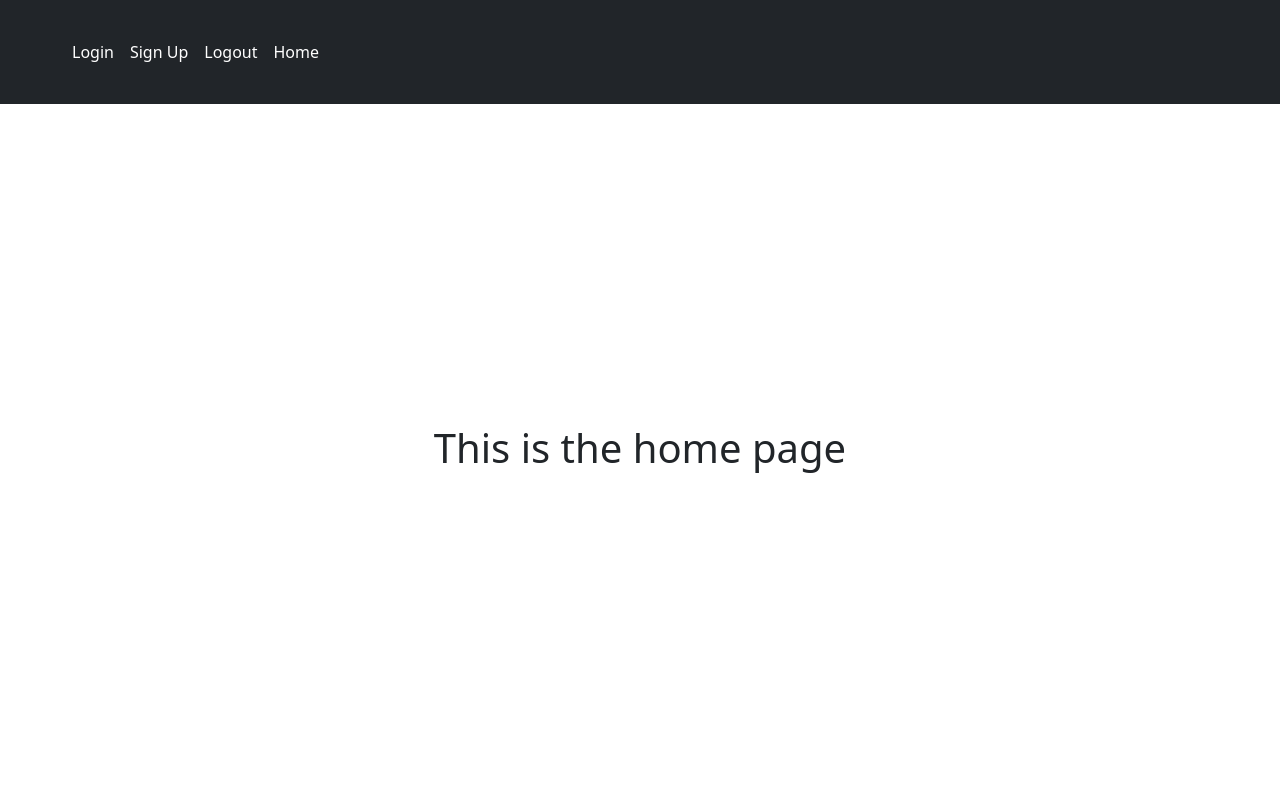
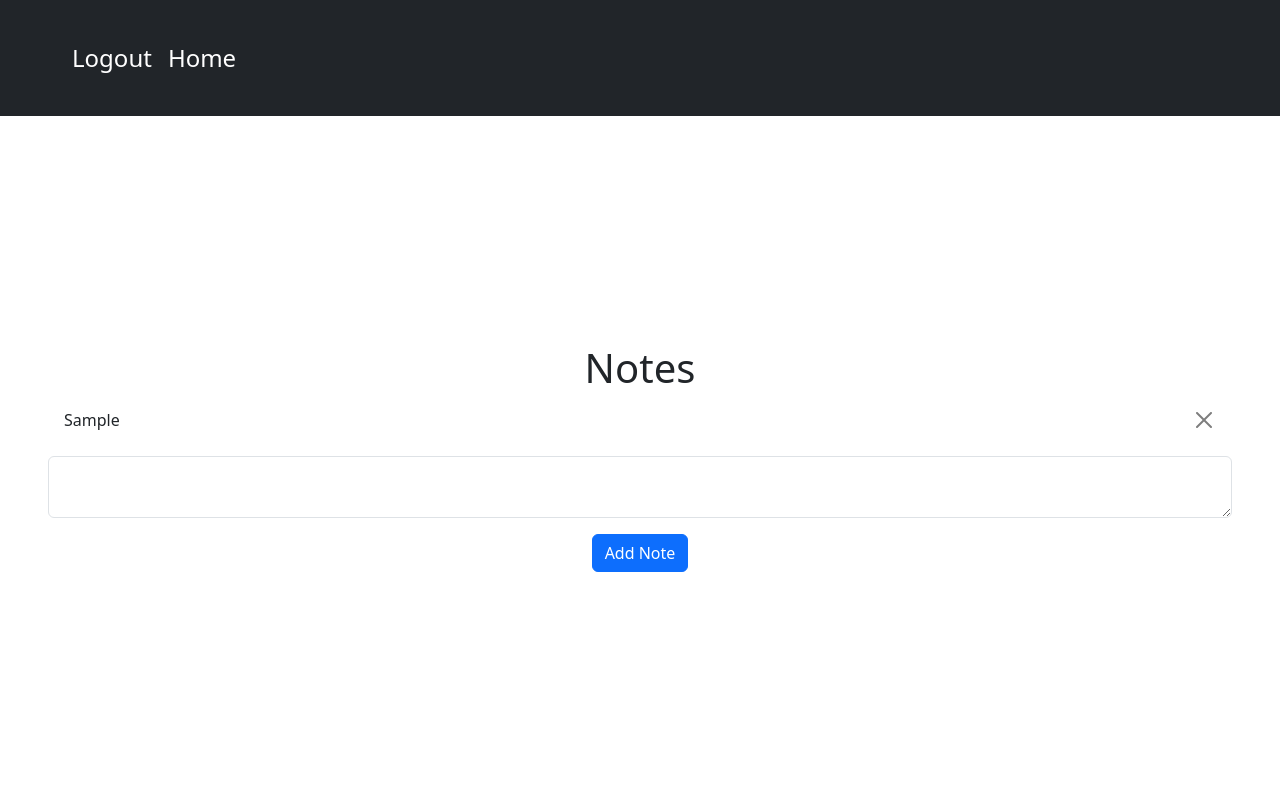
Before and after one commit to ryanwcchan/flask-notes-app, a Flask app: template website/templates/home.html in a window 1280 px wide. Run offline with Flask 3, Linux system fonts and the light colour scheme; the template is opened without the code that fills it: values that come from a table or form of the project are taken from there, others are empty; tables that the repository leaves empty hold one stand-in row (values such as "Sample post").

Commit message:
feat: Added login and signup checks. feat: Displayed navbar items based on user login status. feat: Added notes form and route for creating and deleting notes.

```diff
--- a/website/__init__.py
+++ b/website/__init__.py
@@ -1,6 +1,7 @@
 from flask import Flask
 from flask_sqlalchemy import SQLAlchemy
 from os import path
+from flask_login import LoginManager, current_user
 
 db = SQLAlchemy()
 
@@ -22,6 +23,18 @@ def create_app():
 
     create_database(app)
 
+    login_manager = LoginManager()
+    login_manager.login_view = 'auth.login'
+    login_manager.init_app(app)
+
+    @login_manager.user_loader
+    def load_user(id):
+        return User.query.get(int(id))
+
+    @app.context_processor
+    def inject_user():
+        return dict(user=current_user)
+
     return app
 
 def create_database(app):
--- /dev/null
+++ b/website/static/index.js
@@ -0,0 +1,8 @@
+function deleteNote(noteId) {
+  fetch("/delete-note", {
+    method: "POST",
+    body: JSON.stringify({ noteId: noteId }),
+  }).then((_res) => {
+    window.location.href = "/";
+  });
+}
--- a/website/templates/base.html
+++ b/website/templates/base.html
@@ -24,16 +24,27 @@
 
       <div class="collapse navbar-collapse p-3 ps-5" id="navbar">
         <div class="navbar-nav">
-          <a class="nav-item nav-link text-white" id="login" href="/login"
+          {% if user.is_authenticated %}
+          <a
+            class="nav-item nav-link text-white fs-4"
+            id="logout"
+            href="/logout"
+            >Logout</a
+          >
+          <a class="nav-item nav-link text-white fs-4" id="home" href="/"
+            >Home</a
+          >
+          {% else %}
+          <a class="nav-item nav-link text-white fs-4" id="login" href="/login"
             >Login</a
           >
-          <a class="nav-item nav-link text-white" id="signUp" href="/sign-up"
+          <a
+            class="nav-item nav-link text-white fs-4"
+            id="signUp"
+            href="/sign-up"
             >Sign Up</a
           >
-          <a class="nav-item nav-link text-white" id="logout" href="/logout"
-            >Logout</a
-          >
-          <a class="nav-item nav-link text-white" id="home" href="/">Home</a>
+          {% endif %}
         </div>
       </div>
     </nav>
@@ -52,9 +63,7 @@
     </div>
     {% endif %} {% endfor %} {% endif %} {% endwith %}
 
-    <main
-      class="d-flex flex-column justify-content-center align-items-center flex-grow-1 px-5"
-    >
+    <main class="d-flex flex-column justify-content-center flex-grow-1 px-5">
       {% block content %}{% endblock %}
     </main>
     <script
@@ -62,5 +71,10 @@
       integrity="sha384-YvpcrYf0tY3lHB60NNkmXc5s9fDVZLESaAA55NDzOxhy9GkcIdslK1eN7N6jIeHz"
       crossorigin="anonymous"
     ></script>
+
+    <script
+      type="text/javascript"
+      src="{{ url_for('static', filename='index.js') }}"
+    ></script>
   </body>
 </html>
--- a/website/templates/home.html
+++ b/website/templates/home.html
@@ -1,4 +1,25 @@
 {% extends "base.html" %} {% block title %}Home{% endblock %} {% block content
 %}
-<h1>This is the home page</h1>
+<h1 class="text-center">Notes</h1>
+<ul class="list-group list-group-flush" id="notes">
+  {% for note in user.notes %}
+  <li class="list-group-item d-flex justify-content-between">
+    {{ note.data }}
+    <button
+      type="button"
+      class="btn-close"
+      onclick="deleteNote('{{ note.id }}')"
+    ></button>
+  </li>
+  {% endfor %}
+</ul>
+
+<form method="POST">
+  <div class="class mt-3">
+    <textarea name="note" id="note" class="form-control w-100"></textarea>
+  </div>
+  <div class="d-flex justify-content-center mt-3">
+    <button type="submit" class="btn btn-primary">Add Note</button>
+  </div>
+</form>
 {% endblock %}
--- a/website/templates/login.html
+++ b/website/templates/login.html
@@ -1,6 +1,6 @@
 {% extends "base.html" %} {% block title %}Login{% endblock %} {% block content
 %}
-<div class="container p-3 m-3">
+<div class="container p-3 m-3 w-50">
   <h1>Login</h1>
   <form action="" method="POST">
     <div class="mb-3">
@@ -25,7 +25,7 @@
         required
       />
     </div>
-    <button type="submit" class="btn btn-primary w-100">Login</button>
+    <button type="submit" class="btn btn-primary d-flex mx-auto">Login</button>
   </form>
   <p class="text-center mt-3">
     Don't have an account? <a href="/sign-up">Sign up here</a>
--- a/website/templates/signup.html
+++ b/website/templates/signup.html
@@ -1,6 +1,6 @@
 {% extends "base.html" %} {% block title %}Sign Up{% endblock %} {% block
 content %}
-<div class="container p-3 m-3">
+<div class="container p-3 m-3 w-50">
   <h1>Sign Up</h1>
   <form action="" method="POST">
     <div class="mb-3">
@@ -47,7 +47,9 @@ content %}
         required
       />
     </div>
-    <button type="submit" class="btn btn-primary w-100">Sign Up</button>
+    <button type="submit" class="btn btn-primary d-flex mx-auto">
+      Sign Up
+    </button>
   </form>
   <p class="text-center mt-3">
     Already have an account? <a href="/login">Login here</a>
```
Also changed, not shown: website/auth.py (+8 -4 lines), website/views.py (+29 -2 lines), instance/database.db.
